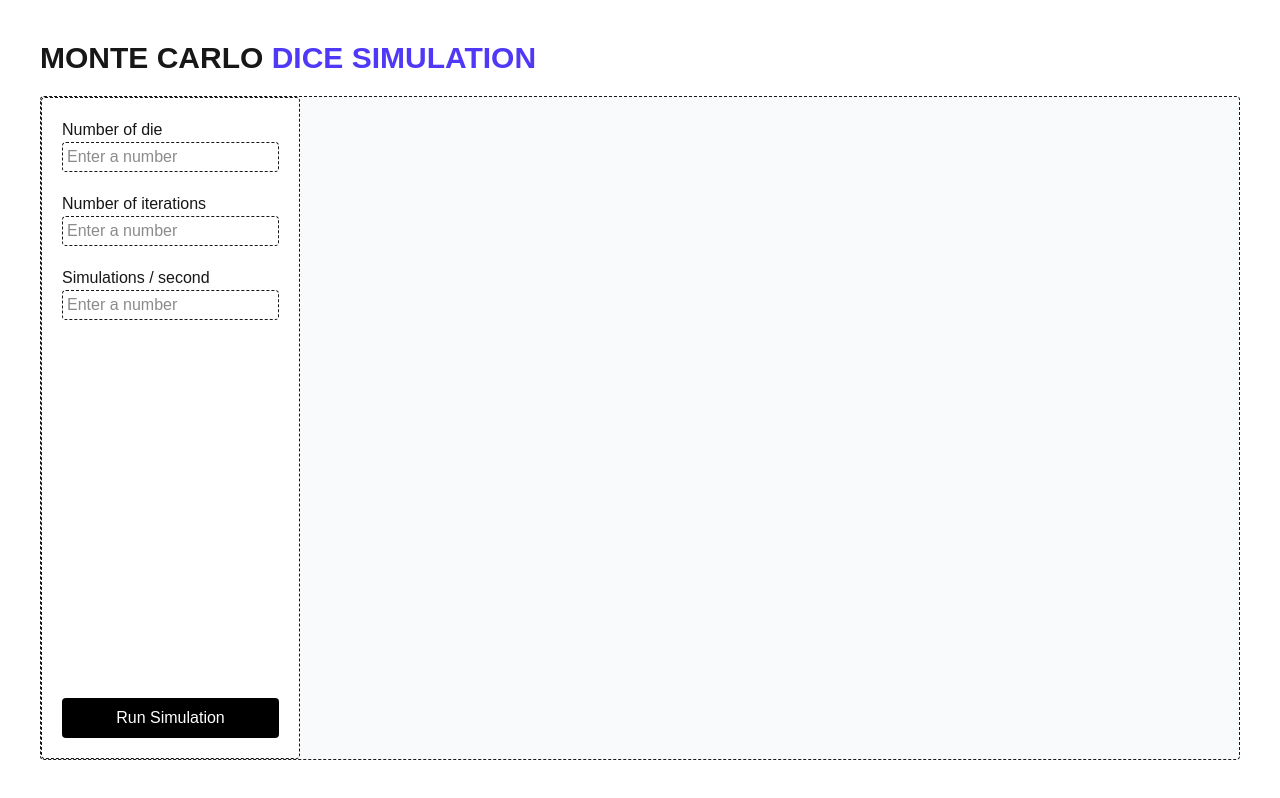
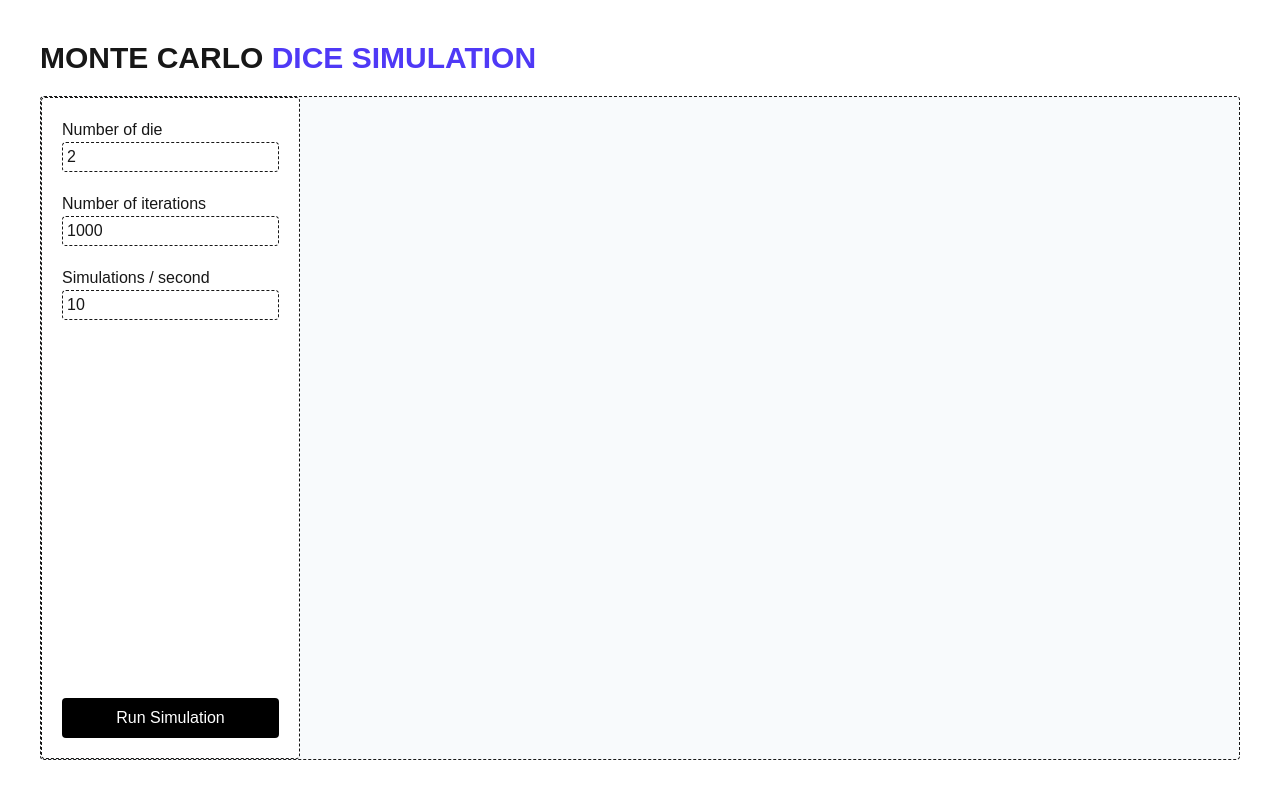
Before and after one commit to vincemaina/monte-carlo-dice-sandbox, a Next.js app: page / in a window 1280 px wide. Built offline with nearby package versions, Linux system fonts and the light colour scheme.

Commit message:
feat: add default form values

```diff
--- a/src/app/monte-carlo.tsx
+++ b/src/app/monte-carlo.tsx
@@ -152,6 +152,7 @@ export function MonteCarlo() {
           <input
             type="number"
             name="input-num-die"
+            defaultValue={2}
             placeholder="Enter a number"
             disabled={running}
             required
@@ -163,6 +164,7 @@ export function MonteCarlo() {
           <input
             type="number"
             name="input-num-iterations"
+            defaultValue={1000}
             placeholder="Enter a number"
             disabled={running}
             required
@@ -174,6 +176,7 @@ export function MonteCarlo() {
           <input
             type="number"
             name="input-simulation-rate"
+            defaultValue={10}
             placeholder="Enter a number"
             disabled={running}
             required
```
